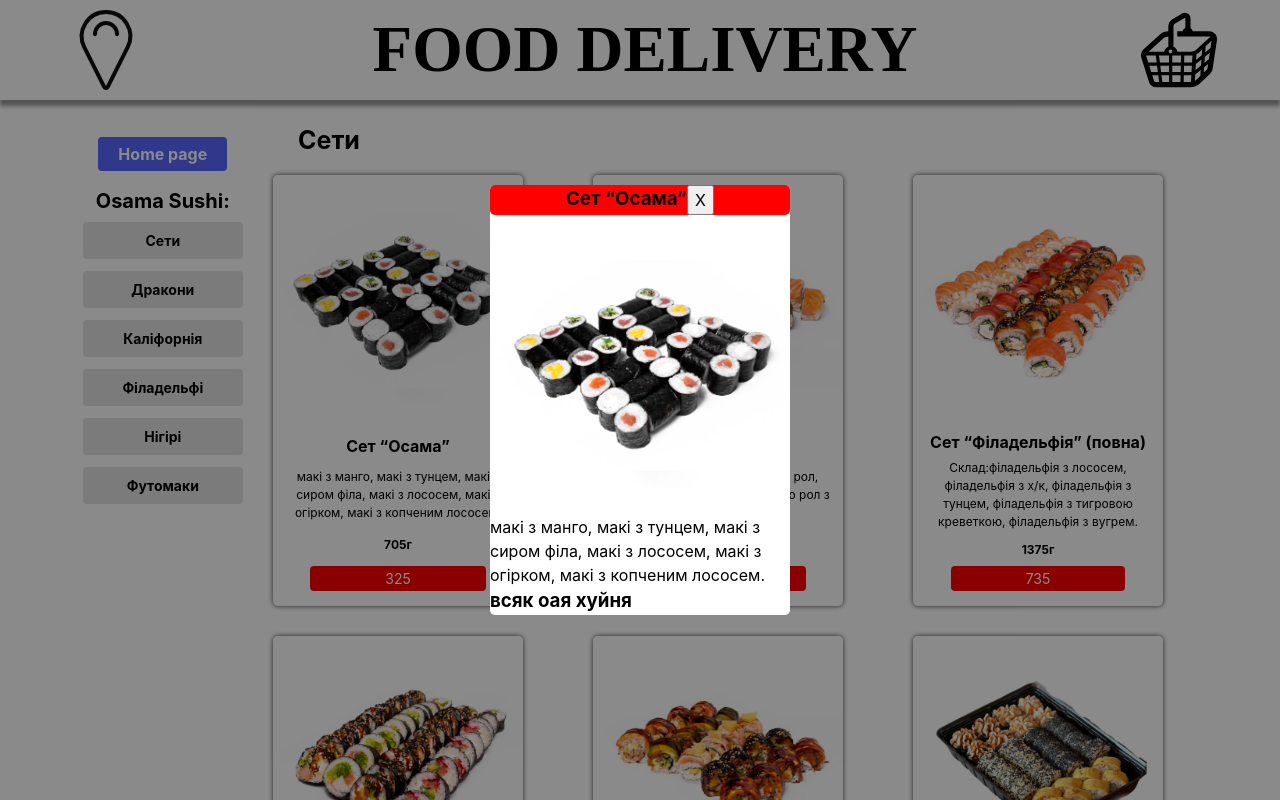
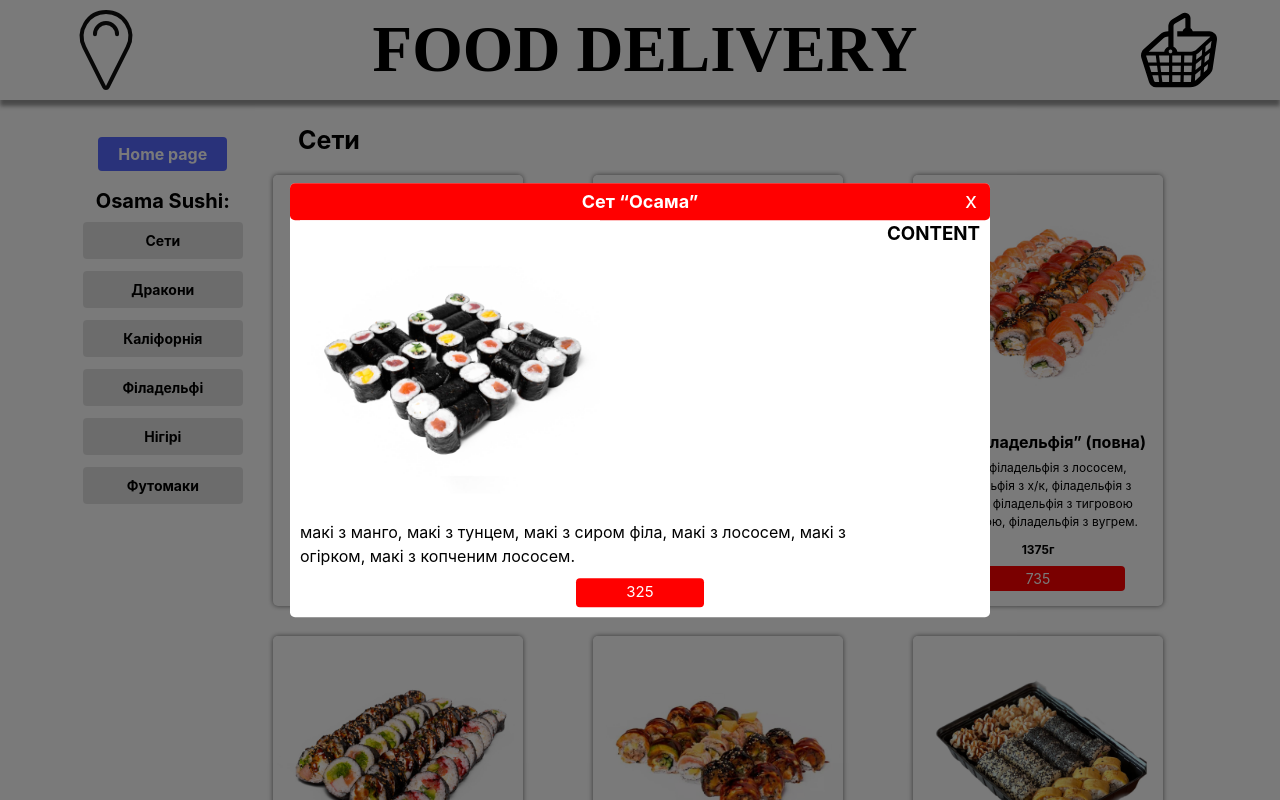
Before and after one commit to studennikovIv/food_del, a React (Create React App) app: page /food_del/OsamaSushi in a window 1280 px wide. Both pictures are taken after a click on the item 398 px from the left and 390 px from the top of the page. Shown: the top 800 px of the page. Built offline with nearby package versions, Linux system fonts and the light colour scheme.

Commit message:
corection animation

```diff
--- a/src/components/Header/Header.jsx
+++ b/src/components/Header/Header.jsx
@@ -1,6 +1,5 @@
 import logo from './images/location-pin-svgrepo-com.svg';
 import basket from './images/basket-free-material-svgrepo-com.svg';
-import { yourOrder } from './additional_functions/yourOrder';
 
 import {
   STYLED_HEADER,
@@ -17,7 +16,7 @@ export function Header() {
       <CONTENT_DIV>
         <LOGO_IMG src={logo} alt="logo" />
         <TITLE_H1>FOOD DELIVERY</TITLE_H1>
-        <BASKET_BTN onClick={yourOrder}>
+        <BASKET_BTN>
           <BASKET_IMG src={basket} alt="basket" />
         </BASKET_BTN>
       </CONTENT_DIV>
--- a/src/components/Header/additional_functions/yourOrder.jsx
+++ /dev/null
@@ -1,12 +0,0 @@
-import { arreyListShopping } from '../../Menu/card/OneCard';
-
-export function yourOrder() {
-  let fullPrice = 50;
-  let nameList = [];
-  arreyListShopping.map(({ name, price }) => {
-    nameList.push(name);
-    return (fullPrice += price);
-  });
-  console.log('Ваше замовлення: ', nameList);
-  console.log('До сплати: ', fullPrice, 'грн.');
-}
--- a/src/components/Home/styled/Home.styled.jsx
+++ b/src/components/Home/styled/Home.styled.jsx
@@ -9,7 +9,6 @@ export const CONTENT_DIV = styled.div`
 
 export const CLIENTS_DIV = styled.div`
   margin: 10px;
-  transition: all 0.4s ease 0s;
 
   @media screen and (min-width: 760px) {
     padding: 10px;
@@ -21,13 +20,13 @@ export const CLIENTS_DIV = styled.div`
 
   img {
     border-radius: 13px;
+    transition: all 0.4s ease 0s;
   }
 
   img:hover,
   img:focus {
     background: #ffffff;
     box-shadow: -10px -10px 20px black, 10px 10px 20px #ffffff;
-    transition: all 0.4s ease 0s;
     transform: scale(1.01);
   }
 `;
--- a/src/components/Menu/card/ModalCard.jsx
+++ b/src/components/Menu/card/ModalCard.jsx
@@ -3,6 +3,9 @@ import {
   MODAL_DIV,
   TOP_MODAL_DIV,
   BUTTON_CLOSE,
+  CONTENT_DIV,
+  INCREASED_INFO_DIV,
+  BUTTON_ORDER,
 } from './styled/ModalCard.styled';
 
 export function ModalCard({ modalClose, img, name, price, text }) {
@@ -15,17 +18,20 @@ export function ModalCard({ modalClose, img, name, price, text }) {
       <MODAL_DIV>
         <TOP_MODAL_DIV>
           <h3>{name}</h3>
-          <BUTTON_CLOSE onClick={ClickOnCard}>X</BUTTON_CLOSE>
+          <BUTTON_CLOSE onClick={ClickOnCard}>x</BUTTON_CLOSE>
         </TOP_MODAL_DIV>
-        <div className="conteinerContent">
-          <div className="leftContent">
+        <CONTENT_DIV>
+          <INCREASED_INFO_DIV>
             <img src={img} alt="" />
             <p>{text}</p>
+          </INCREASED_INFO_DIV>
+          <div className="rightContent">
+            <h3>CONTENT</h3>
           </div>
-          <div className="rightContent">
-            <h3>всяк оая хуйня</h3>
-          </div>
-        </div>
+        </CONTENT_DIV>
+        <BUTTON_ORDER>
+          <button>{price}</button>
+        </BUTTON_ORDER>
       </MODAL_DIV>
     </BACKDROP_DIV>
   );
--- a/src/components/Menu/card/OneCard.jsx
+++ b/src/components/Menu/card/OneCard.jsx
@@ -1,3 +1,4 @@
+// import { useEffect } from 'react';
 import {
   ONE_CARD_LI,
   IMAGE_IMG,
@@ -9,17 +10,19 @@ import {
   BUTTON_PRICE,
 } from './styled/OneCard.styled';
 export { ModalCard } from './ModalCard';
-export const arreyListShopping = [];
 
 export function OneCard({ position, clickOnCard }) {
   const { list } = position;
+
   let linkImg = '';
   let linkName = '';
   let linkPrice = '';
   let linkText = '';
+
   const Click = () => {
     clickOnCard(true, linkImg, linkName, linkPrice, linkText);
   };
+
   return list.map(({ img, name, text, price, mass, size }) => {
     return (
       <ONE_CARD_LI
--- a/src/components/Menu/card/styled/ModalCard.styled.jsx
+++ b/src/components/Menu/card/styled/ModalCard.styled.jsx
@@ -1,13 +1,13 @@
 import styled from '@emotion/styled';
 
 export const BACKDROP_DIV = styled.div`
-  position: absolute;
+  position: fixed;
   top: 0;
   left: 0;
   width: 100%;
   height: 100%;
 
-  background-color: #00000075;
+  background-color: #00000085;
 `;
 
 export const MODAL_DIV = styled.div`
@@ -15,11 +15,22 @@ export const MODAL_DIV = styled.div`
   top: 50%;
   left: 50%;
   transform: translate(-50%, -50%);
-  width: 300px;
+  width: 330px;
   border-radius: 5px;
   border: none;
 
+  display: flex;
+  flex-direction: column;
+
   background-color: #fff;
+
+  @media screen and (min-width: 760px) {
+    width: 500px;
+  }
+
+  @media screen and (min-width: 1200px) {
+    width: 700px;
+  }
 `;
 
 export const TOP_MODAL_DIV = styled.div`
@@ -29,6 +40,77 @@ export const TOP_MODAL_DIV = styled.div`
   border-radius: 5px;
 
   background-color: red;
+
+  h3 {
+    padding: 5px 0;
+    color: #fff;
+    font-size: 18px;
+  }
 `;
 
-export const BUTTON_CLOSE = styled.button``;
+export const BUTTON_CLOSE = styled.button`
+  position: absolute;
+  top: 0;
+  right: 1%;
+  background-color: #ffffff00;
+  border: none;
+  font-size: 22px;
+  color: #fff;
+  transition: all 0.4s ease 0s;
+
+  :hover,
+  :focus {
+    cursor: pointer;
+    color: #b7b6b6;
+  }
+`;
+
+export const CONTENT_DIV = styled.div`
+  display: flex;
+  flex-direction: column;
+  padding: 0 10px;
+  @media screen and (min-width: 760px) {
+    flex-direction: row;
+  }
+
+  @media screen and (min-width: 1200px) {
+  }
+`;
+
+export const INCREASED_INFO_DIV = styled.div`
+  @media screen and (min-width: 760px) {
+    img {
+      width: 300px;
+    }
+  }
+
+  @media screen and (min-width: 1200px) {
+  }
+`;
+export const BUTTON_ORDER = styled.div`
+  display: flex;
+  justify-content: center;
+  padding: 10px 0;
+  width: 100%;
+
+  button {
+    padding: 3px 50px;
+    text-align: center;
+    border: none;
+    border-radius: 4px;
+    font-size: 15px;
+    color: #ffffff;
+    background-color: red;
+    text-decoration: none;
+    transition: all 0.4s ease 0s;
+
+    :hover,
+    :focus {
+      cursor: pointer;
+      font-weight: bold;
+      color: red;
+      outline: 1px solid red;
+      background-color: #ffffff;
+    }
+  }
+`;
--- a/src/components/Menu/card/styled/OneCard.styled.jsx
+++ b/src/components/Menu/card/styled/OneCard.styled.jsx
@@ -9,9 +9,10 @@ export const ONE_CARD_LI = styled.li`
   border-radius: 5px;
   padding: 0px;
   width: 150px;
-  // height: 170px;
+  cursor: pointer;
   background-color: #ffffff;
-  box-shadow: 0px 0px 5px 0px rgba(0, 0, 0, 0.75);
+  box-shadow: 0px 0px 5px 0px rgba(0, 0, 0, 0.55);
+  transition: all 0.4s ease 0s;
 
   @media screen and (min-width: 760px) {
     margin: 10px;
@@ -21,6 +22,12 @@ export const ONE_CARD_LI = styled.li`
   @media screen and (min-width: 1200px) {
     margin: 15px;
     width: 250px;
+  }
+
+  :hover,
+  :focus {
+    transform: scale(1.03);
+    box-shadow: 0px 0px 5px 0px rgba(0, 0, 0, 0.9);
   }
 `;
 
@@ -101,6 +108,7 @@ export const BUTTON_PRICE = styled.button`
   color: #ffffff;
   background-color: red;
   text-decoration: none;
+  transition: all 0.4s ease 0s;
 
   @media screen and (min-width: 760px) {
     font-size: 11px;
--- a/src/components/Menu/styled/Menu.styled.jsx
+++ b/src/components/Menu/styled/Menu.styled.jsx
@@ -40,6 +40,10 @@ export const MENU_UL = styled.ul`
 export const ONE_CASE_LI = styled.li`
   margin: 0 0 20px 0;
   // padding: 80px 0 0 0;
+  :active {
+    opacity: 1;
+    transform: translateY(0);
+  }
 `;
 
 export const NAME_SUBPOSITION_H1 = styled.h1`
--- a/src/components/Menu/styled/TitleMenu.styled.jsx
+++ b/src/components/Menu/styled/TitleMenu.styled.jsx
@@ -28,6 +28,7 @@ export const LOGO_P = styled.h1`
   font-size: 10px;
   color: #fff;
   background-color: #5768ff;
+  transition: all 0.4s ease 0s;
 
   @media screen and (min-width: 760px) {
     margin: 10px 0;
@@ -82,6 +83,7 @@ export const LINK_A = styled.a`
   text-decoration: none;
   color: #000;
   background-color: #0000001c;
+  transition: all 0.4s ease 0s;
 
   @media screen and (min-width: 760px) {
     padding: 6px;
@@ -97,6 +99,14 @@ export const LINK_A = styled.a`
     font-size: 14px;
   }
 
+  // .active {
+  //   cursor: pointer;
+  //   font-weight: bold;
+  //   color: red;
+  //   background-color: #fff;
+  //   box-shadow: 0px 0px 5px 0px rgba(0, 0, 0, 0.5);
+  // }
+
   :hover,
   :focus {
     cursor: pointer;
@@ -104,7 +114,6 @@ export const LINK_A = styled.a`
     color: red;
     background-color: #fff;
     box-shadow: 0px 0px 5px 0px rgba(0, 0, 0, 0.5);
-
     transform: scale(1.1);
   }
 `;
```
